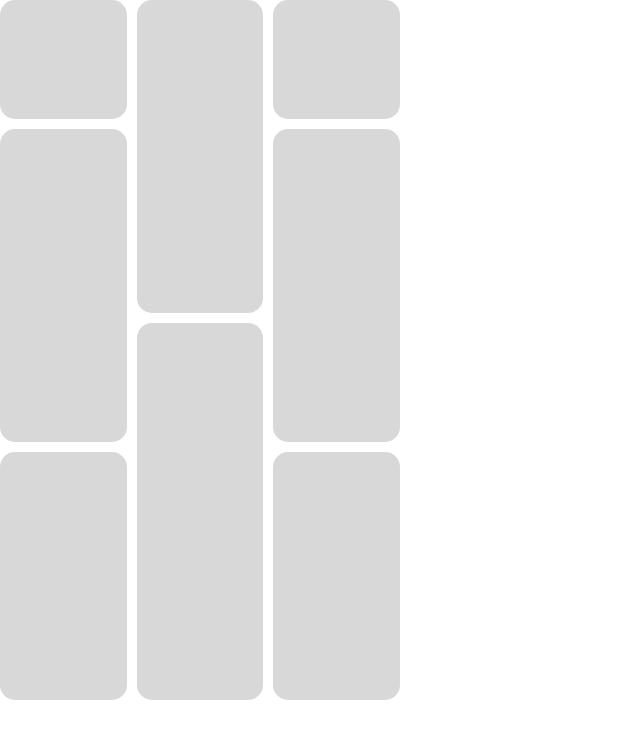
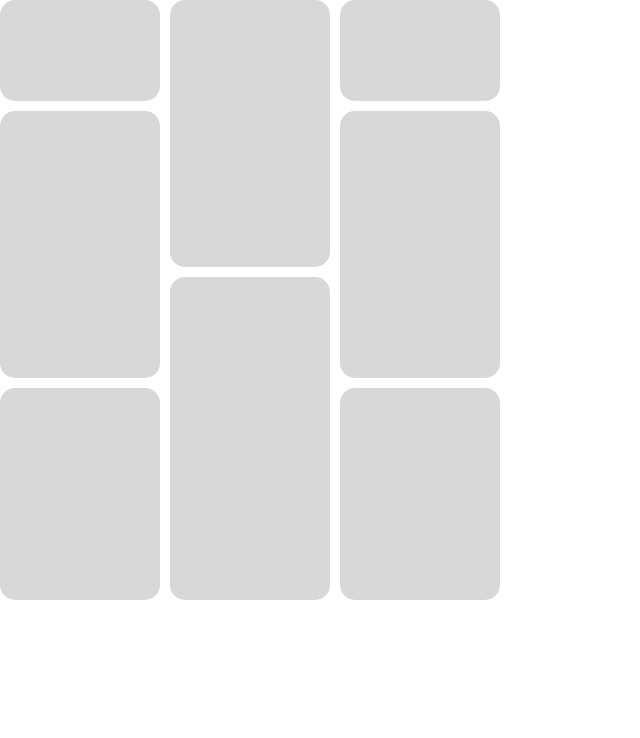
Before and after one commit to Favourokwara/Web_Dev, a plain HTML site: page index.html in a window 1280 px wide. Shown: the whole page, without its empty margins (0-640 px from the left). Drawn offline with Linux system fonts and the light colour scheme.

```diff
--- a/Style/style.scss
+++ b/Style/style.scss
@@ -9,8 +9,8 @@
 
 #gallery{
     display: grid;
-    width: 400px;
-    height: 700px;
+    width: 500px;
+    height: 600px;
     grid-gap: 10px;
 
     div {
```
Also changed, not shown: Style/style.css.
